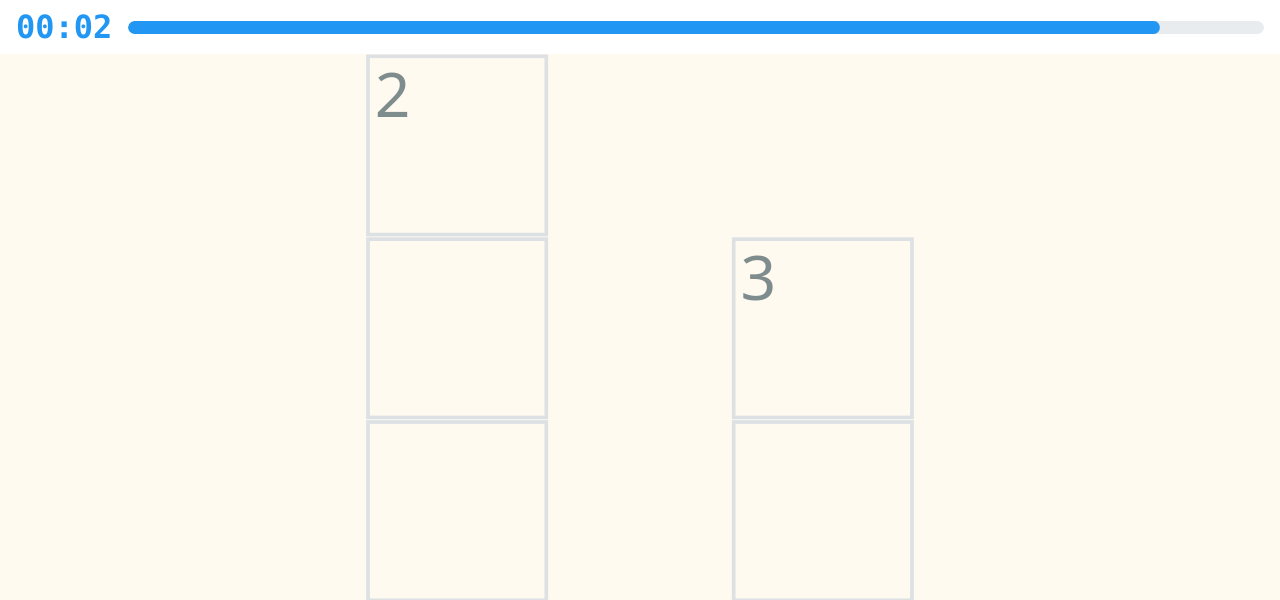
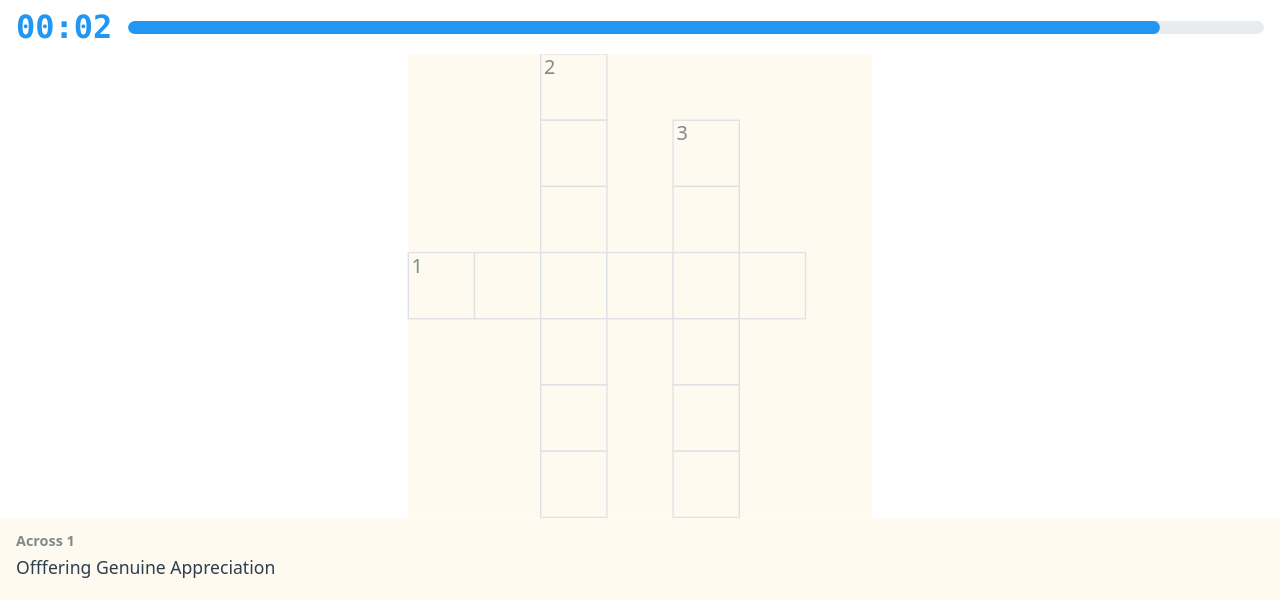
Before and after one commit to khushal-jagota/Daily_Game, a React (Vite) app: page / in a window 1280 px wide. Both pictures are taken after a click on the button "Start Game". Shown: the top 600 px of the page. Built offline with nearby package versions, Linux system fonts and the light colour scheme.

Commit message:
refactor(CrosswordGrid): replace ref-based implementation with CSS-only approach
Simplify the crossword grid rendering by removing the ref-based logic and relying solely on CSS for layout and sizing. This improves maintainability and reduces complexity in the component.

```diff
--- a/src/Crossword/components/CrosswordCore/CrosswordGrid.tsx
+++ b/src/Crossword/components/CrosswordCore/CrosswordGrid.tsx
@@ -1,46 +1,340 @@
-import React, {
-  useContext,
-  useMemo,
-  useRef,
-} from 'react';
-import PropTypes, { InferProps } from 'prop-types';
+//? Old implementation using  refs, I refactored into css only
+// import React, { useContext, useEffect, useMemo, useRef, useState } from "react";
+// import PropTypes, { InferProps } from "prop-types";
 
-import styled, { ThemeContext } from 'styled-components';
+// import styled, { ThemeContext } from "styled-components";
 
-import Cell from './Cell'; // Assuming Cell component is in the same directory
-import { getCellKey } from '../../../lib/utils'; // Import getCellKey utility
+// import Cell from "./Cell"; // Assuming Cell component is in the same directory
+// import { getCellKey } from "../../../lib/utils"; // Import getCellKey utility
 
-import { CrosswordContext, CrosswordSizeContext } from './context';
-import { InputRefCallback } from '../../types'; // Removed FocusHandler import
+// import { CrosswordContext, CrosswordSizeContext } from "./context";
+// import { InputRefCallback } from "../../types"; // Removed FocusHandler import
 
-// GridWrapper styling remains unchanged
-const GridWrapper = styled.div.attrs((/* props */) => ({
-  className: 'crossword grid',
-}))`
-  /* position: relative; */
-  /* min-width: 20rem; */
-  /* max-width: 60rem; Should the size matter? */
-  width: auto;
-  flex: 2 1 50%;
+// // GridWrapper styling remains unchanged
+// // const GridWrapper = styled.div.attrs((/* props */) => ({
+// //   className: "crossword grid",
+// // }))`
+// //   display: flex; /* turn into a flex-item */
+// //   flex: 1 1 auto; /* grow and shrink to fill parent */
+// //   min-height: 0; /* allow shrinking below content height */
+// //   width: 100%;
+// // `;
+
+// export const SvgWrapper = styled.div`
+//   position: relative;
+//   display: flex;
+//   justify-content: center;
+//   align-items: center;
+//   flex: 1 1 auto;
+//   min-height: 0;
+//   overflow: hidden;
+// `;
+
+// // Update PropTypes to include onInputRefChange
+// const CrosswordGridPropTypes = {
+//   // theme prop removed since it's now consumed from context
+//   onInputRefChange: PropTypes.func,
+// };
+
+// // Define an explicit interface that extends the inferred props
+// interface ICrosswordGridProps
+//   extends InferProps<typeof CrosswordGridPropTypes> {
+//   onInputRefChange?: InputRefCallback;
+// }
+
+// /**
+//  * The rendering component for the crossword grid itself.
+//  */
+// export default function CrosswordGrid({
+//   onInputRefChange,
+// }: ICrosswordGridProps) {
+//   // Destructure necessary values from CrosswordContext
+//   // Renamed context props locally for clarity (focusedRow, focusedCol)
+//   const {
+//     rows,
+//     cols,
+//     gridData,
+//     cellCompletionStatus,
+//     handleInputKeyDown,
+//     handleInputChange,
+//     handleCellClick, // The context function itself
+//     handleInputClick,
+//     focused, // The internal focus state of the hidden input
+//     selectedPosition: { row: focusedRow, col: focusedCol }, // The selected cell coordinates
+//     selectedDirection: currentDirection, // The selected direction
+//     selectedNumber: currentNumber, // The selected clue number
+//   } = useContext(CrosswordContext);
+
+//   // Keep inputRef for the callback pattern
+//   const inputRef = useRef<HTMLInputElement>(null);
+
+//   const wrapperRef = useRef<HTMLDivElement>(null);
+//   const [wrapperSize, setWrapperSize] = useState({ width: 0, height: 0 });
+
+//   useEffect(() => {
+//     if (!wrapperRef.current) return;
+//     const ro = new ResizeObserver((entries) => {
+//       for (let entry of entries) {
+//         const { width, height } = entry.contentRect;
+//         setWrapperSize({ width, height });
+//       }
+//     });
+//     ro.observe(wrapperRef.current);
+//     return () => ro.disconnect();
+//   }, []);
+
+//   const cellSize = useMemo(() => {
+//     if (cols === 0 || rows === 0) return 0;
+//     const size = Math.min(wrapperSize.width / cols, wrapperSize.height / rows);
+//     console.log("size", size);
+//     return size;
+//   }, [wrapperSize, cols, rows]);
+
+//   // Get the theme directly from context
+//   const finalTheme = useContext(ThemeContext);
+
+//   // Calculate sizing based on cell size (remains unchanged)
+//   // const cellSize = 10;
+//   // 3) ✨ Derive all the constants off of that
+//   const cellPadding = cellSize * 0.0125; // same ratio as .125 / 10
+//   const cellInner = cellSize - cellPadding * 2;
+//   const cellHalf = cellSize / 2;
+//   const fontSize = cellInner * 0.7;
+
+//   const sizeContext = useMemo(
+//     () => ({ cellSize, cellPadding, cellInner, cellHalf, fontSize }),
+//     [cellSize, cellPadding, cellInner, cellHalf, fontSize]
+//   );
+
+//   // 4) ✨ SVG dimensions from dynamic cellSize
+//   const svgWidth = cols * cellSize;
+//   const svgHeight = rows * cellSize;
+
+//   // Hidden input styling just scales with the same percentages
+//   const cellWidthPct = 100 / cols;
+//   const cellHeightPct = 100 / rows;
+//   // useMemo(() => {
+//   //   console.log("cellWidthPct", svgWidth);
+//   // }, [svgWidth]);
+//   useMemo(() => {
+//     console.log("cellHeightPct", cellHeightPct);
+//   }, [cellHeightPct]);
+//   useMemo(() => {
+//     console.log("svgHeight", svgHeight);
+//   }, [svgHeight]);
+
+//   const inputStyle = useMemo(
+//     () =>
+//       ({
+//         position: "absolute",
+//         top: `calc(${focusedRow * cellHeightPct}% + 2px)`,
+//         left: `calc(${focusedCol * cellWidthPct}% + 2px)`,
+//         width: `calc(${cellWidthPct}% - 4px)`,
+//         height: `calc(${cellHeightPct}% - 4px)`,
+//         fontSize: `${fontSize * 6}px`,
+//         textAlign: "center",
+//         backgroundColor: "transparent",
+//         caretColor: "transparent",
+//         margin: 0,
+//         padding: 0,
+//         border: 0,
+//         outline: "none",
+//         cursor: "default",
+//       } as const),
+//     [cellWidthPct, cellHeightPct, focusedRow, focusedCol, fontSize]
+//   );
+
+//   //? I commented out the old implementation
+//   // const sizeContext = useMemo(
+//   //   () => ({
+//   //     cellSize,
+//   //     cellPadding,
+//   //     cellInner,
+//   //     cellHalf,
+//   //     fontSize,
+//   //   }),
+//   //   [cellSize, cellPadding, cellInner, cellHalf, fontSize] // Dependencies are constants, but keep for clarity
+//   // );
+
+//   // const height = useMemo(() => rows * cellSize, [rows, cellSize]);
+//   // const width = useMemo(() => cols * cellSize, [cols, cellSize]);
+//   // const cellWidthHtmlPct = useMemo(() => 100 / cols, [cols]);
+//   // const cellHeightHtmlPct = useMemo(() => 100 / rows, [rows]);
+
+//   // // Style for the hidden input (remains unchanged)
+//   // const inputStyle = useMemo(
+//   //   () =>
+//   //     ({
+//   //       position: "absolute",
+//   //       // Adjustments to align input (unchanged from original)
+//   //       top: `calc(${focusedRow * cellHeightHtmlPct * 0.995}% + 2px)`,
+//   //       left: `calc(${focusedCol * cellWidthHtmlPct}% + 2px)`,
+//   //       width: `calc(${cellWidthHtmlPct}% - 4px)`,
+//   //       height: `calc(${cellHeightHtmlPct}% - 4px)`,
+//   //       fontSize: `${fontSize * 6}px`, // Font size might need adjustment
+//   //       textAlign: "center",
+//   //       textAnchor: "middle",
+//   //       backgroundColor: "transparent",
+//   //       caretColor: "transparent", // Hide caret
+//   //       margin: 0,
+//   //       padding: 0,
+//   //       border: 0,
+//   //       outline: "none",
+//   //       cursor: "default",
+//   //     } as const), // Using 'as const' for stricter type checking on style object
+//   //   [cellWidthHtmlPct, cellHeightHtmlPct, focusedRow, focusedCol, fontSize]
+//   // );
+
+//   return (
+//     <CrosswordSizeContext.Provider value={sizeContext}>
+//       {/* <GridWrapper> */}
+//       {/* Outer div for positioning the input correctly */}
+//       <div
+//         style={{
+//           position: "relative",
+//           flex: 1 /* fill the GridWrapper’s height */,
+//           minHeight: 0 /* again, allow it to shrink */,
+//           overflow: "hidden" /* clip anything outside */,
+//           display: "flex",
+//           justifyContent: "center",
+//           alignItems: "center",
+//           flexGrow: 1,
+//           flexShrink: 1,
+//           flexBasis: "auto",
+//           height: "100%",
+//         }}
+//         id={"svg-size-wrapper"}
+//         ref={wrapperRef}
+//       >
+//         <svg
+//           viewBox={`0 0 ${svgWidth} ${svgHeight}`}
+//           preserveAspectRatio="xMidYMid meet"
+//           style={{
+//             display: "block",
+//             width: "100%",
+//             height: "100%",
+//           }}
+//         >
+//           {/* Background rectangle */}
+//           <rect
+//             x={0}
+//             y={0}
+//             width={svgWidth}
+//             height={svgHeight}
+//             fill={finalTheme?.gridBackground ?? "transparent"}
+//           />
+//           {/* Render cells */}
+//           {gridData.flatMap((rowData, row) =>
+//             rowData.map((cellData, col) => {
+//               // Skip rendering if the cell is not used
+//               if (!cellData.used) {
+//                 return undefined;
+//               }
+
+//               // --- CORRECTED FOCUS/HIGHLIGHT CALCULATIONS ---
+//               // Determine if this cell is the currently focused cell based on context coordinates
+//               const isFocused = row === focusedRow && col === focusedCol;
+
+//               // Determine if this cell is part of the highlighted clue based on context direction/number
+//               const isHighlighted =
+//                 !!currentNumber && cellData[currentDirection] === currentNumber;
+
+//               // Get the cell completion status from the map
+//               const cellKey = getCellKey(row, col);
+//               const completionStatus = cellCompletionStatus?.get(cellKey);
+//               // --- END CORRECTIONS ---
+
+//               // --- TEMPORARY LOGGING (Uncomment to use) ---
+//               /*
+//                 console.log(
+//                   `[Grid Rendering Cell ${row},${col}] ContextPos: (${focusedRow},${focusedCol}), ContextDir: ${currentDirection}, ContextNum: ${currentNumber} => Calculated: focus=${isFocused}, highlight=${isHighlighted}`
+//                 );
+//                 */
+//               // --- END LOGGING ---
+
+//               // Render the Cell component
+//               return (
+//                 <Cell
+//                   // Using standardized utility function for cell keys
+//                   key={getCellKey(row, col)}
+//                   cellData={cellData}
+//                   focus={isFocused} // Pass calculated focus state
+//                   highlight={isHighlighted} // Pass calculated highlight state
+//                   completionStatus={completionStatus} // Pass completion status
+//                   // --- CORRECTED onClick ---
+//                   // Wrap context handler to pass correct cellData argument
+//                   onClick={() => handleCellClick(cellData)}
+//                 />
+//               );
+//             })
+//           )}
+//         </svg>
+//         {/* Hidden input field for capturing keyboard events */}
+//         <input
+//           ref={(node: HTMLInputElement | null) => {
+//             // Keep the inputRef for local use
+//             inputRef.current = node;
+//             // Call the callback passed from App.tsx if provided
+//             onInputRefChange?.(node);
+//           }}
+//           aria-label="crossword-input"
+//           type="text"
+//           onClick={handleInputClick}
+//           onKeyDown={handleInputKeyDown}
+//           onChange={handleInputChange}
+//           value=""
+//           autoComplete="off"
+//           spellCheck="false"
+//           autoCorrect="off"
+//           style={inputStyle}
+//         />
+//       </div>
+//       {/* </GridWrapper> */}
+//     </CrosswordSizeContext.Provider>
+//   );
+// }
+
+// // Assign propTypes (remains unchanged)
+// CrosswordGrid.propTypes = CrosswordGridPropTypes;
+
+// // Export the type for other components
+// export type CrosswordGridProps = ICrosswordGridProps;
+
+import React, { useContext, useRef } from "react";
+import PropTypes, { InferProps } from "prop-types";
+import styled, { ThemeContext } from "styled-components";
+import Cell from "./Cell";
+import { getCellKey } from "../../../lib/utils";
+import { CrosswordContext } from "./context";
+import { InputRefCallback } from "../../types";
+
+const SvgWrapper = styled.div`
+  position: relative;
+  display: flex;
+  flex: 1 1 auto;
+  min-height: 0; /* important for flex‐shrink */
+  width: 100%;
+  height: 100%;
+  overflow: hidden;
 `;
 
-// Update PropTypes to include onInputRefChange
+const StyledSvg = styled.svg`
+  width: 100%;
+  height: 100%;
+`;
+
 const CrosswordGridPropTypes = {
-  // theme prop removed since it's now consumed from context
   onInputRefChange: PropTypes.func,
 };
 
-// Define an explicit interface that extends the inferred props
-interface ICrosswordGridProps extends InferProps<typeof CrosswordGridPropTypes> {
+interface ICrosswordGridProps
+  extends InferProps<typeof CrosswordGridPropTypes> {
   onInputRefChange?: InputRefCallback;
 }
 
-/**
- * The rendering component for the crossword grid itself.
- */
-export default function CrosswordGrid({ onInputRefChange }: ICrosswordGridProps) {
-  // Destructure necessary values from CrosswordContext
-  // Renamed context props locally for clarity (focusedRow, focusedCol)
+export default function CrosswordGrid({
+  onInputRefChange,
+}: ICrosswordGridProps) {
   const {
     rows,
     cols,
@@ -48,133 +342,103 @@ export default function CrosswordGrid({ onInputRefChange }: ICrosswordGridProps)
     cellCompletionStatus,
     handleInputKeyDown,
     handleInputChange,
-    handleCellClick, // The context function itself
+    handleCellClick,
     handleInputClick,
-    focused, // The internal focus state of the hidden input
-    selectedPosition: { row: focusedRow, col: focusedCol }, // The selected cell coordinates
-    selectedDirection: currentDirection, // The selected direction
-    selectedNumber: currentNumber, // The selected clue number
+    selectedPosition: { row: focusedRow, col: focusedCol },
+    selectedDirection,
+    selectedNumber,
   } = useContext(CrosswordContext);
 
-  // Keep inputRef for the callback pattern
+  const finalTheme = useContext(ThemeContext);
   const inputRef = useRef<HTMLInputElement>(null);
 
-  // Get the theme directly from context
-  const finalTheme = useContext(ThemeContext);
+  // Percent sizes for the input overlay
+  const cellWidthPct = 100 / cols;
+  const cellHeightPct = 100 / rows;
 
-  // Calculate sizing based on cell size (remains unchanged)
-  const cellSize = 10;
-  const cellPadding = 0.125;
-  const cellInner = cellSize - cellPadding * 2;
-  const cellHalf = cellSize / 2;
-  const fontSize = cellInner * 0.7;
-
-  const sizeContext = useMemo(
-    () => ({
-      cellSize,
-      cellPadding,
-      cellInner,
-      cellHalf,
-      fontSize,
-    }),
-    [cellSize, cellPadding, cellInner, cellHalf, fontSize] // Dependencies are constants, but keep for clarity
-  );
-
-  const height = useMemo(() => rows * cellSize, [rows]);
-  const width = useMemo(() => cols * cellSize, [cols]);
-  const cellWidthHtmlPct = useMemo(() => 100 / cols, [cols]);
-  const cellHeightHtmlPct = useMemo(() => 100 / rows, [rows]);
-
-  // Style for the hidden input (remains unchanged)
-  const inputStyle = useMemo(
-    () =>
-      ({
-        position: 'absolute',
-        // Adjustments to align input (unchanged from original)
-        top: `calc(${focusedRow * cellHeightHtmlPct * 0.995}% + 2px)`,
-        left: `calc(${focusedCol * cellWidthHtmlPct}% + 2px)`,
-        width: `calc(${cellWidthHtmlPct}% - 4px)`,
-        height: `calc(${cellHeightHtmlPct}% - 4px)`,
-        fontSize: `${fontSize * 6}px`, // Font size might need adjustment
-        textAlign: 'center',
-        textAnchor: 'middle',
-        backgroundColor: 'transparent',
-        caretColor: 'transparent', // Hide caret
-        margin: 0,
-        padding: 0,
-        border: 0,
-        outline: 'none',
-        cursor: 'default',
-      } as const), // Using 'as const' for stricter type checking on style object
-    [cellWidthHtmlPct, cellHeightHtmlPct, focusedRow, focusedCol, fontSize]
-  );
+  // SVG viewBox maps directly to #columns × #rows
+  const viewBox = `0 0 ${cols} ${rows}`;
 
   return (
-    <CrosswordSizeContext.Provider value={sizeContext}>
-      <GridWrapper>
-        {/* Outer div for positioning the input correctly */}
-        <div style={{ margin: 0, padding: 0, position: 'relative' }}>
-          <svg viewBox={`0 0 ${width} ${height}`}>
-            {/* Background rectangle */}
+    <SvgWrapper>
+      <StyledSvg viewBox={viewBox} preserveAspectRatio="xMidYMid meet">
+        {/* full‑grid background */}
         <rect
           x={0}
           y={0}
-              width={width}
-              height={height}
-              fill={finalTheme?.gridBackground ?? 'transparent'}
+          width={cols}
+          height={rows}
+          fill={finalTheme?.gridBackground ?? "transparent"}
         />
-            {/* Render cells */}
+
+        {/* each cell is a 1×1 square at (col,row) */}
         {gridData.flatMap((rowData, row) =>
           rowData.map((cellData, col) => {
-                // Skip rendering if the cell is not used
-                if (!cellData.used) {
-                  return undefined;
+            if (!cellData.used) return null;
+
+            const isFocused = row === focusedRow && col === focusedCol;
+            const isHighlighted =
+              !!selectedNumber &&
+              cellData[selectedDirection] === selectedNumber;
+
+            const key = getCellKey(row, col);
+            const completion = cellCompletionStatus?.get(key);
+
+            return (
+              <g key={key} transform={`translate(${col}, ${row})`}>
+                <rect
+                  x={0}
+                  y={0}
+                  width={1}
+                  height={1}
+                  fill={finalTheme?.cellBackground ?? "#fffaf0"}
+                  stroke={finalTheme?.cellBorder ?? "#dde1e4"}
+                  strokeWidth={0.02}
+                  className={
+                    isFocused
+                      ? "focused"
+                      : isHighlighted
+                      ? "highlighted"
+                      : undefined
                   }
+                />
 
-                // --- CORRECTED FOCUS/HIGHLIGHT CALCULATIONS ---
-                // Determine if this cell is the currently focused cell based on context coordinates
-                const isFocused = row === focusedRow && col === focusedCol;
+                {/* clue number */}
+                {cellData.number && (
+                  <text
+                    x={0.05}
+                    y={0.05}
+                    fontSize={0.3}
+                    textAnchor="start"
+                    dominantBaseline="hanging"
+                    fill={finalTheme?.numberColor ?? "#7f8c8d"}
+                  >
+                    {cellData.number}
+                  </text>
+                )}
 
-                // Determine if this cell is part of the highlighted clue based on context direction/number
-                const isHighlighted =
-                  !!currentNumber && cellData[currentDirection] === currentNumber;
-
-                // Get the cell completion status from the map
-                const cellKey = getCellKey(row, col);
-                const completionStatus = cellCompletionStatus?.get(cellKey);
-                // --- END CORRECTIONS ---
-
-                // --- TEMPORARY LOGGING (Uncomment to use) ---
-                /*
-                console.log(
-                  `[Grid Rendering Cell ${row},${col}] ContextPos: (${focusedRow},${focusedCol}), ContextDir: ${currentDirection}, ContextNum: ${currentNumber} => Calculated: focus=${isFocused}, highlight=${isHighlighted}`
-                );
-                */
-                // --- END LOGGING ---
-
-                // Render the Cell component
-                return (
-                  <Cell
-                    // Using standardized utility function for cell keys
-                    key={getCellKey(row, col)}
-                    cellData={cellData}
-                    focus={isFocused}      // Pass calculated focus state
-                    highlight={isHighlighted} // Pass calculated highlight state
-                    completionStatus={completionStatus} // Pass completion status
-                    // --- CORRECTED onClick ---
-                    // Wrap context handler to pass correct cellData argument
-                    onClick={() => handleCellClick(cellData)}
-                  />
+                {/* letter guess */}
+                <text
+                  x={0.5}
+                  y={0.5}
+                  fontSize={0.7}
+                  textAnchor="middle"
+                  dominantBaseline="middle"
+                  className="guess-text"
+                  fill={finalTheme?.textColor ?? "#2c3e50"}
+                >
+                  {completion || ""}
+                </text>
+              </g>
             );
           })
         )}
-          </svg>
-          {/* Hidden input field for capturing keyboard events */}
+      </StyledSvg>
+
+      {/* hidden input over the “active” cell, purely percent‑based */}
       <input
-            ref={(node: HTMLInputElement | null) => {
-              // Keep the inputRef for local use
+        ref={(node) => {
           inputRef.current = node;
-              // Call the callback passed from App.tsx if provided
           onInputRefChange?.(node);
         }}
         aria-label="crossword-input"
@@ -186,16 +450,26 @@ export default function CrosswordGrid({ onInputRefChange }: ICrosswordGridProps)
         autoComplete="off"
         spellCheck="false"
         autoCorrect="off"
-            style={inputStyle}
+        style={{
+          position: "absolute",
+          top: `calc(${focusedRow * cellHeightPct}% + 2px)`,
+          left: `calc(${focusedCol * cellWidthPct}% + 2px)`,
+          width: `calc(${cellWidthPct}% - 4px)`,
+          height: `calc(${cellHeightPct}% - 4px)`,
+          fontSize: `calc((100% / ${rows}) * 0.7)`,
+          textAlign: "center",
+          backgroundColor: "transparent",
+          caretColor: "transparent",
+          margin: 0,
+          padding: 0,
+          border: 0,
+          outline: "none",
+          cursor: "default",
+        }}
       />
-        </div>
-      </GridWrapper>
-    </CrosswordSizeContext.Provider>
+    </SvgWrapper>
   );
 }
 
-// Assign propTypes (remains unchanged)
 CrosswordGrid.propTypes = CrosswordGridPropTypes;
-
-// Export the type for other components
 export type CrosswordGridProps = ICrosswordGridProps;
--- a/src/Layout/components.ts
+++ b/src/Layout/components.ts
@@ -1,13 +1,18 @@
-import styled from 'styled-components';
+import styled from "styled-components";
 
 // Main application wrapper that contains all layout components
 export const AppWrapper = styled.div`
   display: grid;
   /* Explicit, valid grid‑template‑rows value: */
-  grid-template-rows: auto 1fr max-content minmax(clamp(13rem,20vh,15rem), auto);
+  grid-template-rows: auto 1fr max-content minmax(
+      clamp(13rem, 20vh, 15rem),
+      auto
+    );
 
   /* Use svh with dvh fallback for viewport height */
   min-height: 100dvh;
+  max-height: 100dvh;
+  height: 100dvh;
   @supports (min-height: 100svh) {
     min-height: 100svh;
   }
@@ -24,7 +29,7 @@ export const AppWrapper = styled.div`
 // Top banner area with padding-based height
 export const Banner = styled.div`
   padding: 0.75rem 1rem;
-  background-color: #CCC;
+  background-color: #ccc;
 `;
 
 // Flexible middle area that contains the crossword grid
@@ -33,11 +38,12 @@ export const CrosswordArea = styled.div`
   justify-content: center;
   align-items: center;
   overflow: hidden;
+  height: 100%;
 `;
 
 // Clue area with padding-based height
 export const ClueArea = styled.div`
-  background-color: ${props => props.theme.gridBackground || 'transparent'};
+  background-color: ${(props) => props.theme.gridBackground || "transparent"};
   display: flex;
   align-items: center;
   justify-content: center;
@@ -47,7 +53,8 @@ export const ClueArea = styled.div`
 // Keyboard area with padding-based height
 export const KeyboardArea = styled.div`
   padding: 0.75rem 0.1rem;
-  background-color: ${props => props.theme.keyboardBackground || props.theme.gridBackground || '#EEE'};
+  background-color: ${(props) =>
+    props.theme.keyboardBackground || props.theme.gridBackground || "#EEE"};
   overflow: hidden;
   display: flex;
   justify-content: center;
@@ -65,14 +72,14 @@ export const KeyboardArea = styled.div`
 // Temporary placeholder for keyboard - will be removed when actual keyboard is implemented
 export const KeyboardPlaceholder = styled.div`
   opacity: 0.5;
-  color: ${props => props.theme.textColor || '#666'};
+  color: ${(props) => props.theme.textColor || "#666"};
   font-size: 0.9rem;
   text-align: center;
 `;
 
 // Container for the timer and progress bar layout
 export const TimerBarContainer = styled.div<{ $visible?: boolean }>`
-  display: ${props => props.$visible ? 'flex' : 'none'};
+  display: ${(props) => (props.$visible ? "flex" : "none")};
   align-items: center;
   padding: 0.5rem 1rem;
   gap: 1rem;
```
Lines whose indentation alone changed are shown as unchanged.
